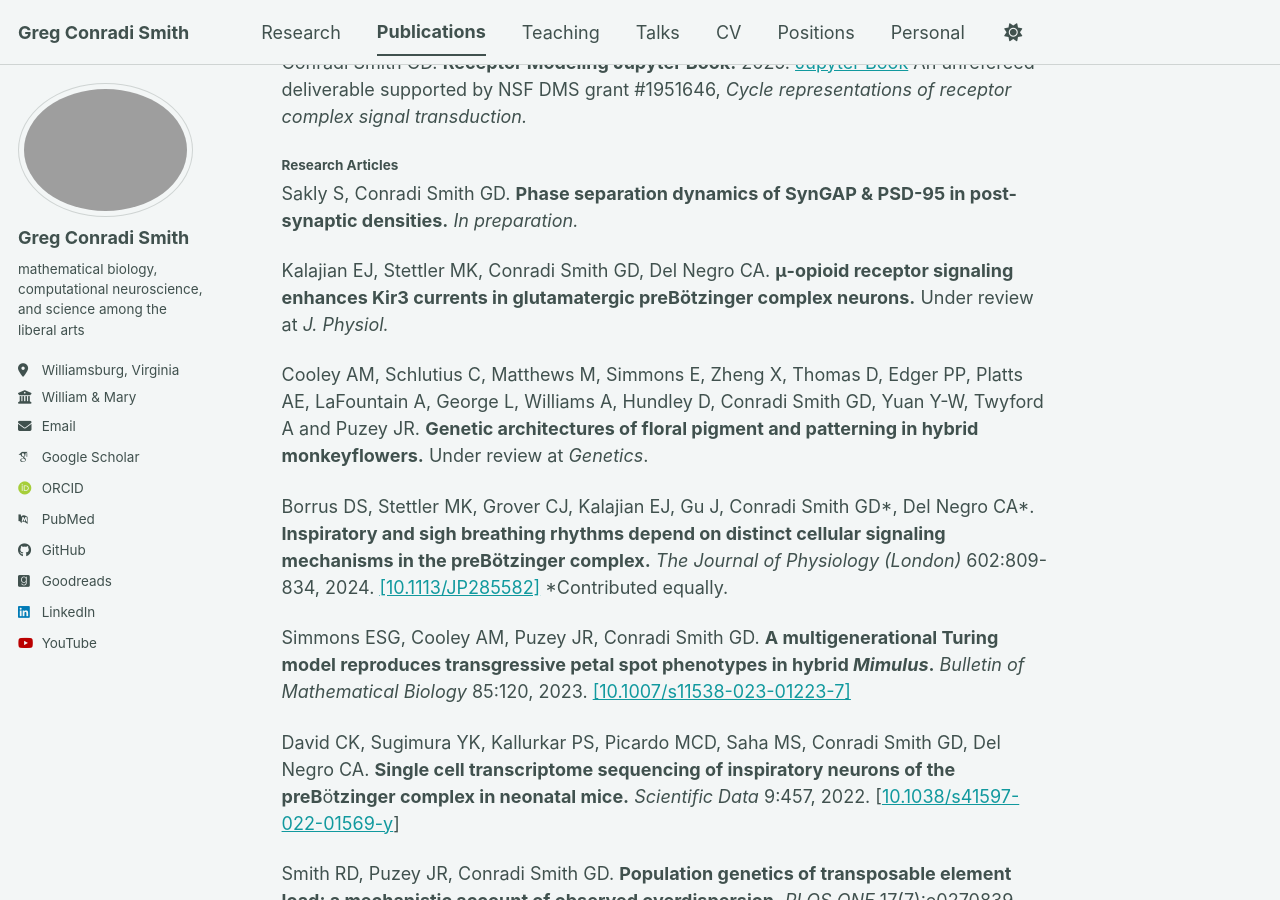
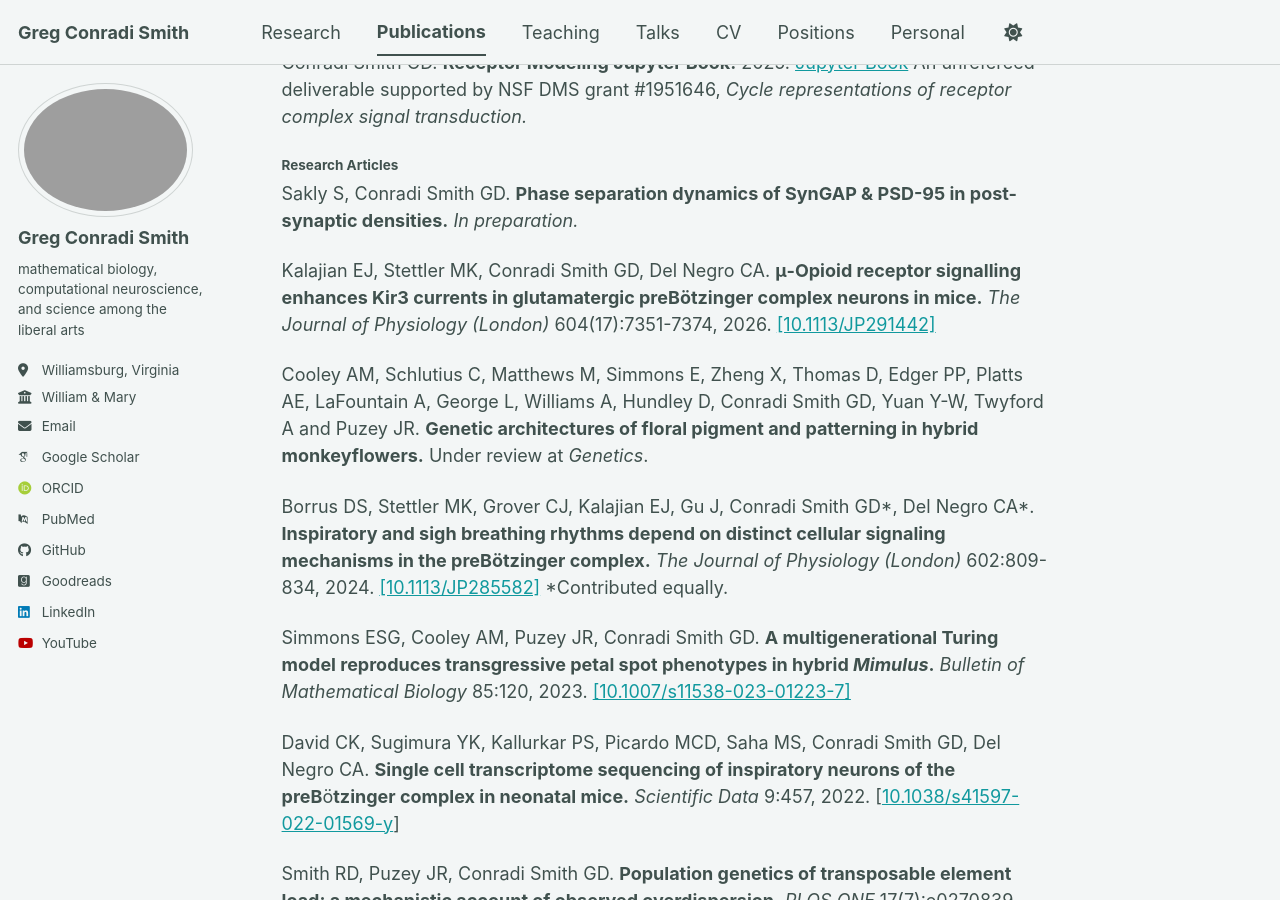
Before and after one commit to gregconradismith/gregconradismith.github.io, a Jekyll site: the page built from _pages/publications.md, in a window 1280 px wide and 900 px high, scrolled down 1097 px. Built offline with Jekyll 4.4.1, drawn with Linux system fonts in a browser that asks for light colours; some web fonts are replaced; a script bundle is joined from its source files by our own code; library files that are not in the unit come from our copies.

Commit message:
Correct published opioid receptor paper citation

```diff
--- a/_pages/publications.md
+++ b/_pages/publications.md
@@ -35,7 +35,7 @@ An unrefereed deliverable supported by NSF DMS grant #1951646, *Cycle representa
 
 Sakly S, Conradi Smith GD. **Phase separation dynamics of SynGAP & PSD-95 in post-synaptic densities.** *In preparation.*
 
-Kalajian EJ, Stettler MK, Conradi Smith GD, Del Negro CA. **&mu;-opioid receptor signaling enhances Kir3 currents in glutamatergic preB<span class="kbd">ö</span>tzinger complex neurons.** Under review at *J. Physiol.*
+Kalajian EJ, Stettler MK, Conradi Smith GD, Del Negro CA. **&mu;-Opioid receptor signalling enhances Kir3 currents in glutamatergic preB<span class="kbd">ö</span>tzinger complex neurons in mice.** *The Journal of Physiology (London)* 604(17):7351-7374, 2026. [\[10.1113/JP291442\]](https://doi.org/10.1113/JP291442)
 
 Cooley AM, Schlutius C, Matthews M, Simmons E, Zheng X, Thomas D, Edger PP, Platts AE, LaFountain A, George L, Williams A, Hundley D, Conradi Smith GD, Yuan Y-W, Twyford A and Puzey JR. **Genetic architectures of floral pigment and patterning in hybrid monkeyflowers.** Under review at *Genetics*.
 
```
Also changed, not shown: .codex/handoff.md.
